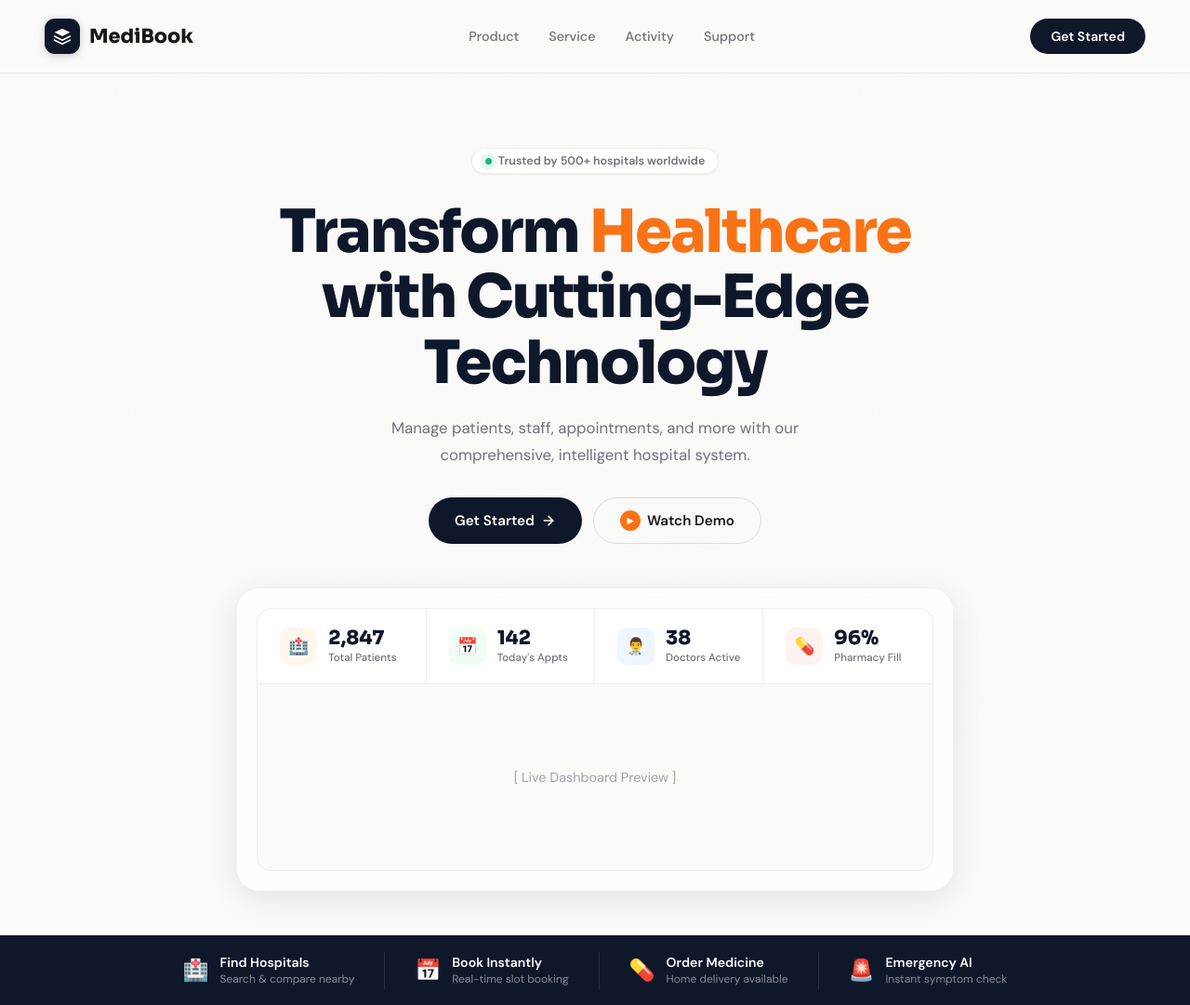
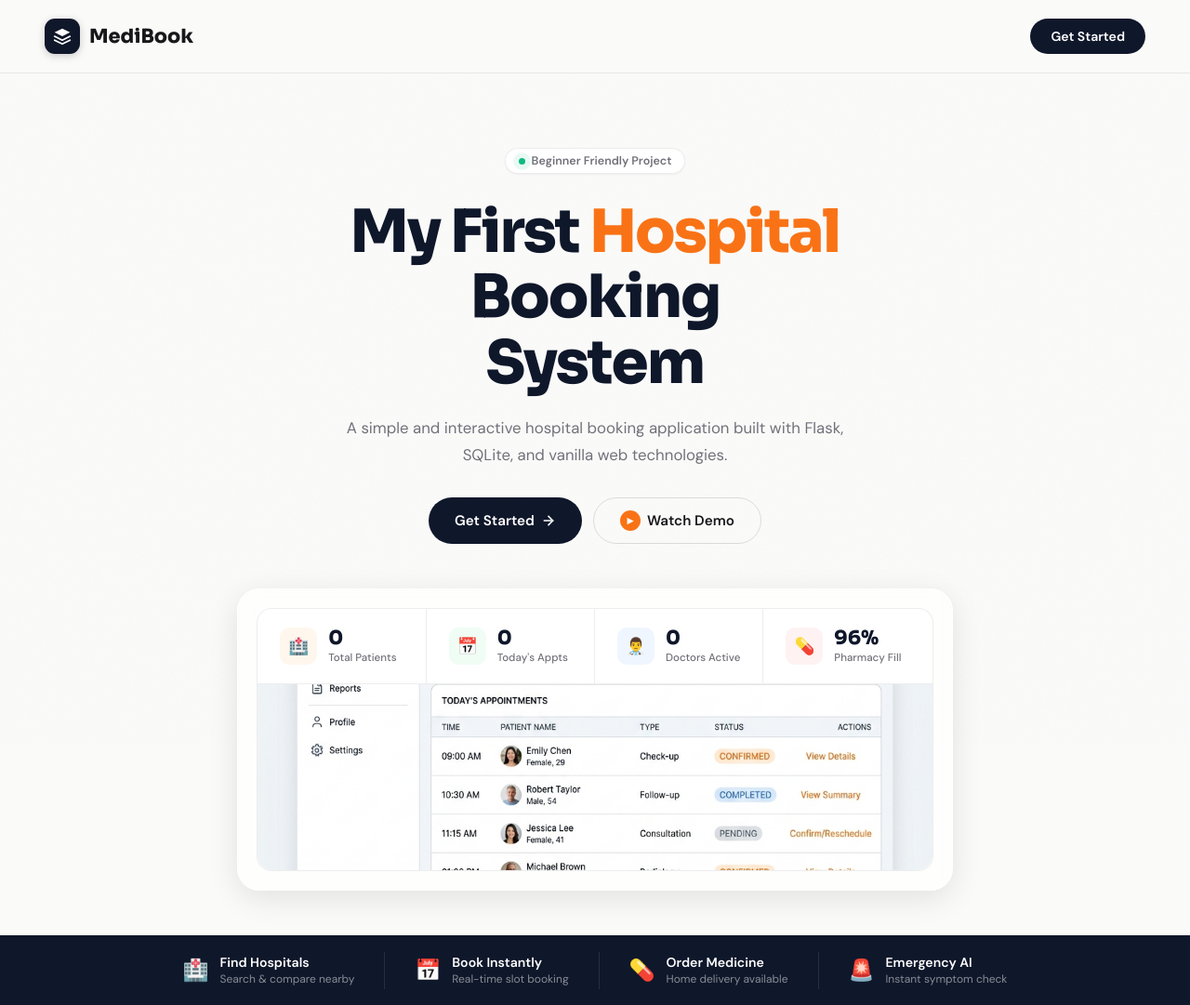
Before and after one commit to Dhruv5911/Hospital-appointment-booking-website, a Flask app: page / in a window 1280 px wide. Shown: the whole page at 93% size. Run offline with Flask 3, Linux system fonts and the light colour scheme; data that the repository does not hold is empty.

Commit message:
Add landing stats to onboarding hero

```diff
--- a/app/routes/main.py
+++ b/app/routes/main.py
@@ -1,4 +1,6 @@
-from flask import Blueprint, render_template
+from flask import Blueprint, render_template, jsonify
+from app.models import User, Appointment, Doctor, MedicineOrder
+from datetime import datetime
 
 main_bp = Blueprint('main', __name__)
 
@@ -10,3 +12,25 @@ main_bp = Blueprint('main', __name__)
 @main_bp.route('/hospital/<path:path>')
 def index(**kwargs):
     return render_template('index.html')
+
+@main_bp.route('/api/stats')
+def get_stats():
+    total_patients = User.query.filter_by(role='patient').count()
+    today = datetime.now().strftime('%Y-%m-%d')
+    todays_appts = Appointment.query.filter(Appointment.slot.has(slot_date=today)).count()
+    doctors_active = Doctor.query.count()
+
+    # Calculate pharmacy fill roughly
+    total_orders = MedicineOrder.query.count()
+    if total_orders > 0:
+        filled_orders = MedicineOrder.query.filter(MedicineOrder.status.in_(['shipped', 'delivered'])).count()
+        pharmacy_fill = f"{int((filled_orders / total_orders) * 100)}%"
+    else:
+        pharmacy_fill = "96%"
+
+    return jsonify({
+        'total_patients': total_patients,
+        'todays_appts': todays_appts,
+        'doctors_active': doctors_active,
+        'pharmacy_fill': pharmacy_fill
+    })
--- a/static/core.js
+++ b/static/core.js
@@ -214,6 +214,27 @@ document.getElementById('modal-slots-close').addEventListener('click', () => clo
 });
 
 // ===== INIT =====
+async function fetchLandingStats() {
+  try {
+    const res = await fetch('/api/stats');
+    if (res.ok) {
+      const data = await res.json();
+      const elPatients = document.getElementById('stat-total-patients');
+      const elAppts = document.getElementById('stat-todays-appts');
+      const elDoctors = document.getElementById('stat-doctors-active');
+      const elPharmacy = document.getElementById('stat-pharmacy-fill');
+
+      if (elPatients) elPatients.textContent = data.total_patients;
+      if (elAppts) elAppts.textContent = data.todays_appts;
+      if (elDoctors) elDoctors.textContent = data.doctors_active;
+      if (elPharmacy) elPharmacy.textContent = data.pharmacy_fill;
+    }
+  } catch (err) {
+    console.error('Failed to fetch stats:', err);
+  }
+}
+
 document.addEventListener('DOMContentLoaded', () => {
   navigate();
+  fetchLandingStats();
 });
--- a/templates/index.html
+++ b/templates/index.html
@@ -28,22 +28,17 @@
           </div>
           MediBook
         </div>
-        <div class="landing-links">
-          <a href="#">Product</a>
-          <a href="#">Service</a>
-          <a href="#">Activity</a>
-          <a href="#">Support</a>
-        </div>
+
         <button class="btn btn-primary" id="btn-get-started-nav">Get Started</button>
       </nav>
 
       <div class="hero-section">
         <div class="hero-badge">
           <span class="hero-badge-dot"></span>
-          Trusted by 500+ hospitals worldwide
+          Beginner Friendly Project
         </div>
-        <h1>Transform <span class="highlight">Healthcare</span><br />with Cutting-Edge<br />Technology</h1>
-        <p>Manage patients, staff, appointments, and more with our comprehensive, intelligent hospital system.</p>
+        <h1>My First <span class="highlight">Hospital</span><br />Booking<br />System</h1>
+        <p>A simple and interactive hospital booking application built with Flask, SQLite, and vanilla web technologies.</p>
         <div class="hero-actions">
           <button class="btn btn-primary btn-lg" id="btn-get-started-hero">
             Get Started
@@ -66,33 +61,35 @@
               <div class="hero-stat-card">
                 <div class="hsc-icon" style="background:#fff7ed">🏥</div>
                 <div>
-                  <div class="hsc-value">2,847</div>
+                  <div class="hsc-value" id="stat-total-patients">...</div>
                   <div class="hsc-label">Total Patients</div>
                 </div>
               </div>
               <div class="hero-stat-card">
                 <div class="hsc-icon" style="background:#f0fdf4">📅</div>
                 <div>
-                  <div class="hsc-value">142</div>
+                  <div class="hsc-value" id="stat-todays-appts">...</div>
                   <div class="hsc-label">Today's Appts</div>
                 </div>
               </div>
               <div class="hero-stat-card">
                 <div class="hsc-icon" style="background:#eff6ff">👨‍⚕️</div>
                 <div>
-                  <div class="hsc-value">38</div>
+                  <div class="hsc-value" id="stat-doctors-active">...</div>
                   <div class="hsc-label">Doctors Active</div>
                 </div>
               </div>
               <div class="hero-stat-card">
                 <div class="hsc-icon" style="background:#fef2f2">💊</div>
                 <div>
-                  <div class="hsc-value">96%</div>
+                  <div class="hsc-value" id="stat-pharmacy-fill">...</div>
                   <div class="hsc-label">Pharmacy Fill</div>
                 </div>
               </div>
             </div>
-            <div class="hero-dash-preview">[ Live Dashboard Preview ]</div>
+            <div class="hero-dash-preview">
+              <img src="/static/dashboard_preview.png" alt="Dashboard Preview" style="width: 100%; height: 100%; object-fit: cover; border-bottom-left-radius: 16px; border-bottom-right-radius: 16px;" />
+            </div>
           </div>
         </div>
       </div>
```
Also changed, not shown: static/dashboard_preview.png (added), 1 other file.
